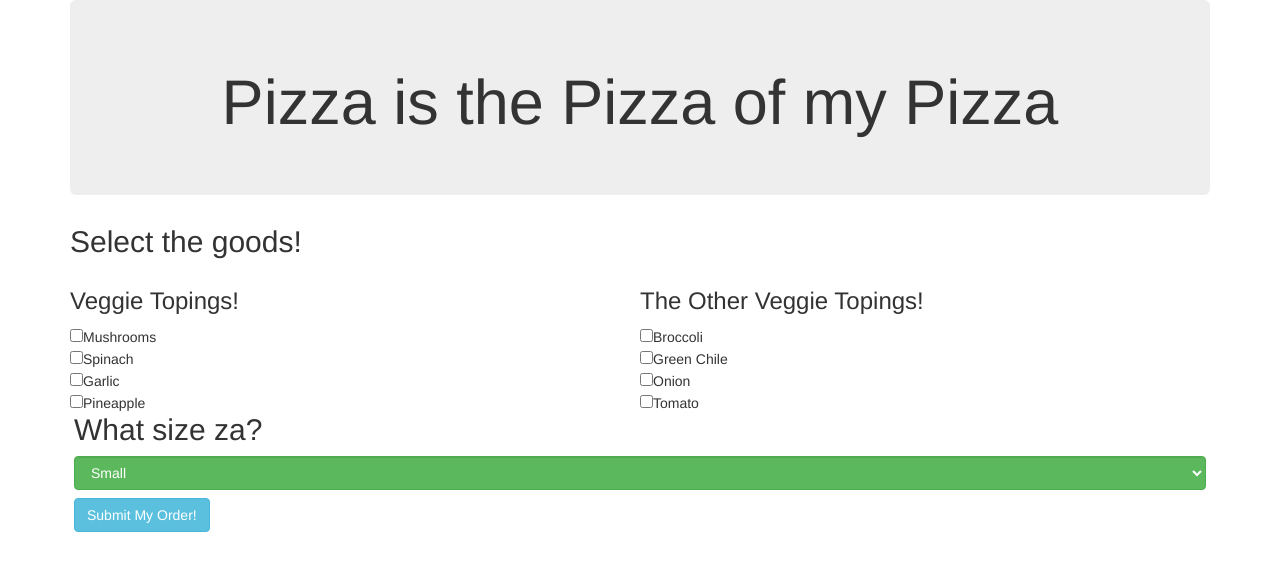
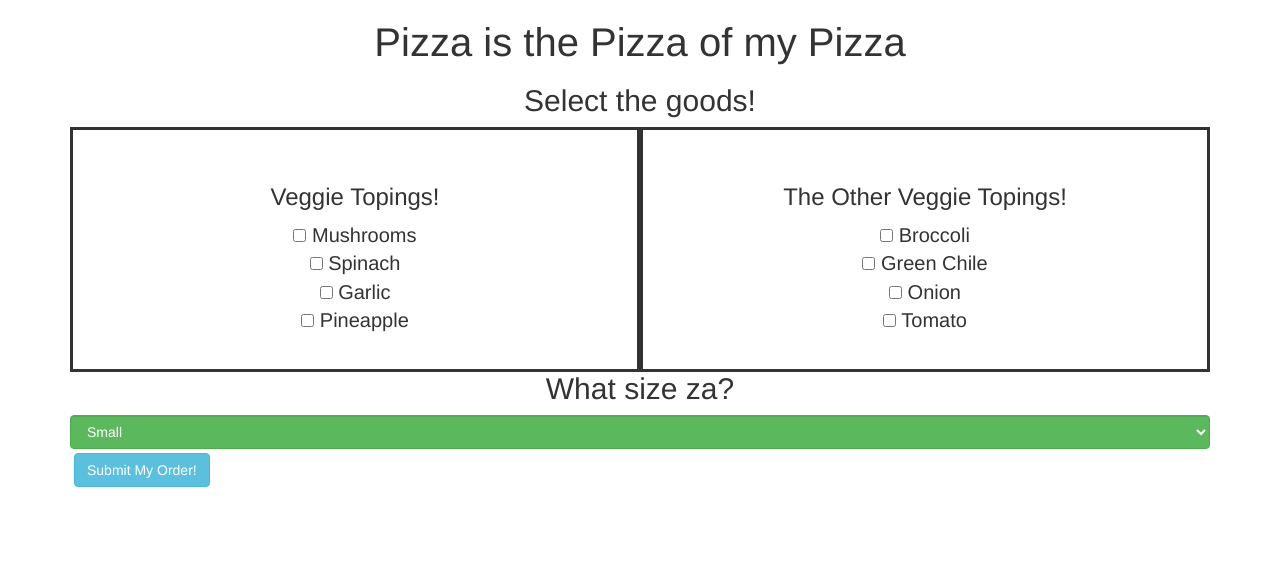
Before and after one commit to JPForman/pizzaPlace, a plain HTML site: page index.html in a window 1280 px wide. Drawn offline with Linux system fonts and the light colour scheme.

Commit message:
add styles

```diff
--- a/css/styles.css
+++ b/css/styles.css
@@ -1,12 +1,26 @@
 .column {
   float: left;
   width: 50%;
+  border-style: solid;
+  text-align: center;
+  padding: 3%;
+}
+.topping {
+  font-size: 20px;
+}
+.topTitle {
+  font-size: 40px;
+  text-align: center;
+  background-color:
 }
 .title {
   text-align: center;
+  font-size: 30px;
 }
 .size {
-  margin: 4px;
+  margin-top: 20px;
+  /* float: left; */
+  text-align: center;
 }
 
 #submit {
--- a/index.html
+++ b/index.html
@@ -10,34 +10,33 @@
 </head>
 <body>
   <div class="container">
-    <div class="jumbotron">
-      <h1 class="title">Pizza is the Pizza of my Pizza</h1>
-
+    <div class="card">
+      <h1 class="topTitle">Pizza is the Pizza of my Pizza</h1>
     </div>
 
     <form id="orderForm">
 
       <div class="topping">
-        <h2>Select the goods!</h2>
+        <h2 class="title">Select the goods!</h2>
 
         <div class="column">
           <h3>Veggie Topings!</h3>
-          <input type="checkbox" name="pizzaTopping" value="mushrooms">Mushrooms<br>
-          <input type="checkbox" name="pizzaTopping" value="spinach">Spinach<br>
-          <input type="checkbox" name="pizzaTopping" value="garlic">Garlic<br>
-          <input type="checkbox" name="pizzaTopping" value="pineapple">Pineapple<br>
+          <input class="topping" type="checkbox" name="pizzaTopping" value="mushrooms"> Mushrooms<br>
+          <input class="topping" type="checkbox" name="pizzaTopping" value="spinach"> Spinach<br>
+          <input class="topping" type="checkbox" name="pizzaTopping" value="garlic"> Garlic<br>
+          <input class="topping" type="checkbox" name="pizzaTopping" value="pineapple"> Pineapple<br>
         </div>
         <div class="column">
           <h3>The Other Veggie Topings!</h3>
-          <input type="checkbox" name="pizzaTopping" value="broccoli">Broccoli<br>
-          <input type="checkbox" name="pizzaTopping" value="green chile">Green Chile<br>
-          <input type="checkbox" name="pizzaTopping" value="onion">Onion<br>
-          <input type="checkbox" name="pizzaTopping" value="tomato">Tomato<br>
+          <input type="checkbox" name="pizzaTopping" value="broccoli"> Broccoli<br>
+          <input type="checkbox" name="pizzaTopping" value="green chile"> Green Chile<br>
+          <input type="checkbox" name="pizzaTopping" value="onion"> Onion<br>
+          <input type="checkbox" name="pizzaTopping" value="tomato"> Tomato<br>
         </col>
       </div>
       <br>
 
-      <div class="size">
+      <div class="size card">
         <h2>What size za?</h2>
         <select class="form-control btn-success" id="size">
           <option>Small</option>
```
